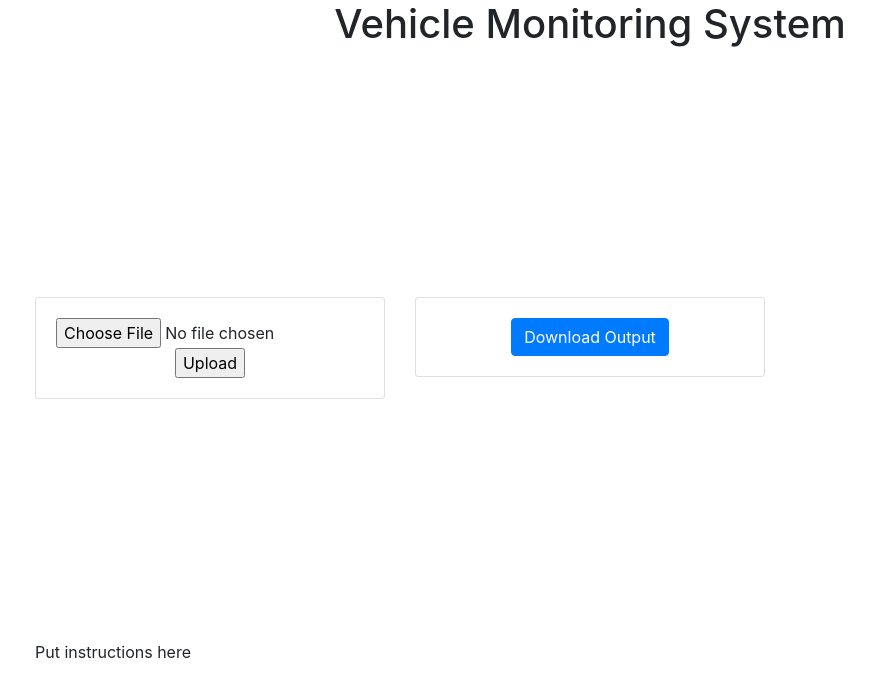
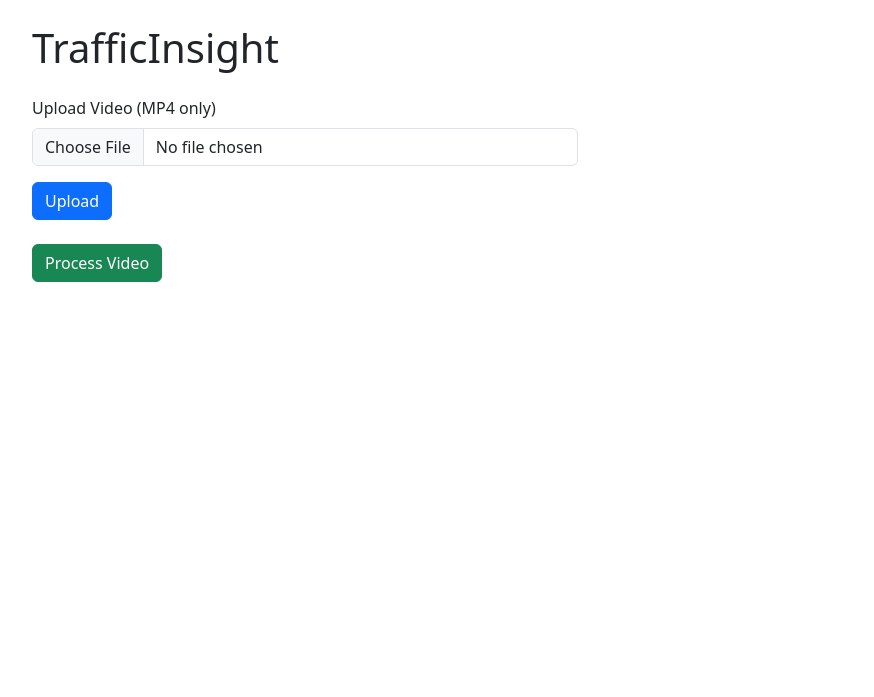
Before and after one commit to nimarta-tejwani/TrafficInsight, a Flask app: page / in a window 1280 px wide. Shown: the top 697 px of the page, without its empty margins (50-924 px from the left). Run offline with Flask 3, Linux system fonts and the light colour scheme; some libraries are stand-ins or nearby versions.

Commit message:
Update index.html

```diff
--- a/templates/index.html
+++ b/templates/index.html
@@ -3,133 +3,64 @@
 <head>
     <meta charset="UTF-8">
     <meta name="viewport" content="width=device-width, initial-scale=1.0">
-  <title>Vehicle Monitoring System</title>
-  <link rel="stylesheet" href="https://stackpath.bootstrapcdn.com/bootstrap/4.5.2/css/bootstrap.min.css">
+    <title>TrafficInsight</title>
+    <link href="https://cdn.jsdelivr.net/npm/bootstrap@5.3.0-alpha1/dist/css/bootstrap.min.css" rel="stylesheet">
     <style>
-    .popup {
-      display: none;
-      position: fixed;
-      top: 50%;
-      left: 50%;
-      transform: translate(-50%, -50%);
-      width: 300px;
-      padding: 20px;
-      background-color: #fff;
-      border-radius: 5px;
-      box-shadow: 0px 0px 5px rgba(0, 0, 0, 0.3);
-      text-align: center;
-    }
-
-    .popup.show {
-      display: block;
-    }
+        /* Add custom styles here if needed */
     </style>
-
-
-    <script src="https://code.jquery.com/jquery-3.6.0.min.js"></script>
-<!--    <script>-->
-<!--        $(document).ready(function() {-->
-<!--            $('form').submit(function(event) {-->
-<!--                event.preventDefault(); // Prevent form submission-->
-
-<!--                var formData = new FormData(this);-->
-
-<!--                $.ajax({-->
-<!--                    url: '/select_video',-->
-<!--                    type: 'POST',-->
-<!--                    data: formData,-->
-<!--                    processData: false,-->
-<!--                    contentType: false,-->
-<!--                    success: function(response) {-->
-<!--                        $('#message').text(response); // Update message element-->
-<!--                    },-->
-<!--                    error: function(xhr, status, error) {-->
-<!--                        console.error(error); // Handle error if needed-->
-<!--                    }-->
-<!--                });-->
-<!--            });-->
-<!--        });-->
-<!--    </script>-->
 </head>
 <body>
-  <header>
-    <h1 class="text-center">Vehicle Monitoring System</h1>
-  </header>
+    <div class="container mt-4">
+        <div class="row">
+            <div class="col-md-6">
+                <h1 class="mb-4">TrafficInsight</h1>
+                <form action="/upload" method="POST" enctype="multipart/form-data">
+                    <div class="mb-3">
+                        <label for="video" class="form-label">Upload Video (MP4 only)</label>
+                        <input type="file" class="form-control" id="video" name="video" accept=".mp4">
+                    </div>
+                    <button type="submit" class="btn btn-primary">Upload</button>
+                </form>
+                <p class="mt-2">{{upload_message}}</p>
 
-  <div style="display: flex; align-items: center; flex-direction: column; justify-content: center; height: 70vh">
-
-
-  <div class="container">
-    <div class="row mt-4">
-      <div class="col-lg-4">
-        <div class="card text-center">
-          <div class="card-body">
-            <form method="POST" enctype="multipart/form-data" action="/select_video">
-              <input type="file" name="video">
-                <input type="submit" value="Upload">
+                <form action="/process" method="GET" class="mt-4">
+                    <button type="submit" class="btn btn-success" id="process-button" onclick="showLoader()">Process Video</button>
                 </form>
 
+                <!-- Loading Spinner -->
+                <div class="text-center mt-4" id="loading-spinner" style="display: none;">
+                    <p>The video is being processed...</p>
+                    <img src="https://i.gifer.com/origin/8b/8b4d5872105584fe9e2d445bea526eb5_w200.gif" alt="Loading..." style="padding-top: 20px; width: 150px; height: 170px;">
                 </div>
+
+                <!-- Success Message -->
+                <h3 class="mt-4" id="process-completed" style="display: none;">{{message}}</h3>
             </div>
+
+            <div class="col-md-6">
+                <div class="mt-4" style="padding-left:180px;">
+                    <!-- Display Output and Download Buttons -->
+                    {% if csv_exists %}
+                    <!-- <a href="/display_output" class="btn btn-info" style="margin-right: 10px;">Show Output</a> -->
+                    <a href="/download"  id="download_output_button" class="btn btn-info">Download CSV File</a>
+                    {% endif %}
                 </div>
-        <div id="message"></div> <!-- Container for the message -->
 
-<!--      <div class="col-lg-4">-->
-<!--        <div class="card text-center">-->
-<!--          <div class="card-body">-->
-<!--            <form method="POST" enctype="multipart/form-data" action="/process_video">-->
-<!--              <input type = "submit" class="btn btn-primary" value= "Start Process"></input>-->
-<!--            </form>-->
-<!--            </div>-->
-<!--        </div>-->
-<!--      </div>-->
-
-      <div class="col-lg-4">
-        <div class="card text-center">
-          <div class="card-body">
-
-            <form method="GET" action="/download">
-              <input type = "submit" value = "Download Output" class="btn btn-primary"></input>
-            </form>
-
+                <div class="mt-4">
+                    <!-- Display the table here -->
+                    <div class="table-responsive" id="table">
+                        {{ table_html | safe }}
                     </div>
                 </div>
             </div>
         </div>
     </div>
 
-  <div id="videoPopup" class="popup">
-    <p>Video has been selected!</p>
-  </div>
-
-  <div id="processPopup" class="popup">
-    <p>Please select a video first.</p>
-  </div>
-</div>
-  <footer class="mt-4">
-    <div class="container">
-      <p>Put instructions here</p>
-    </div>
-  </footer>
-
-  <script src="https://stackpath.bootstrapcdn.com/bootstrap/4.5.2/js/bootstrap.min.js"></script>
+    <!-- JavaScript to show/hide the loader -->
     <script>
-    function selectVideo() {
-      // Perform video selection logic here
-      document.getElementById("videoPopup").classList.add("show");
-    }
-
-    function startProcess() {
-      // Perform start process logic here
-      var videoSelected = true; // Assume video has been selected
-
-      if (videoSelected) {
-        // Show spinner in the process popup
-        document.getElementById("processPopup").innerHTML = '<div class="spinner-border text-primary" role="status"><span class="sr-only">Loading...</span></div>';
-        document.getElementById("processPopup").classList.add("show");
-      } else {
-        document.getElementById("processPopup").classList.add("show");
-      }
+        function showLoader() {
+            document.getElementById("process-button").style.display = "none";
+            document.getElementById("loading-spinner").style.display = "block";
         }
     </script>
 </body>
```
Lines whose indentation alone changed are shown as unchanged.
